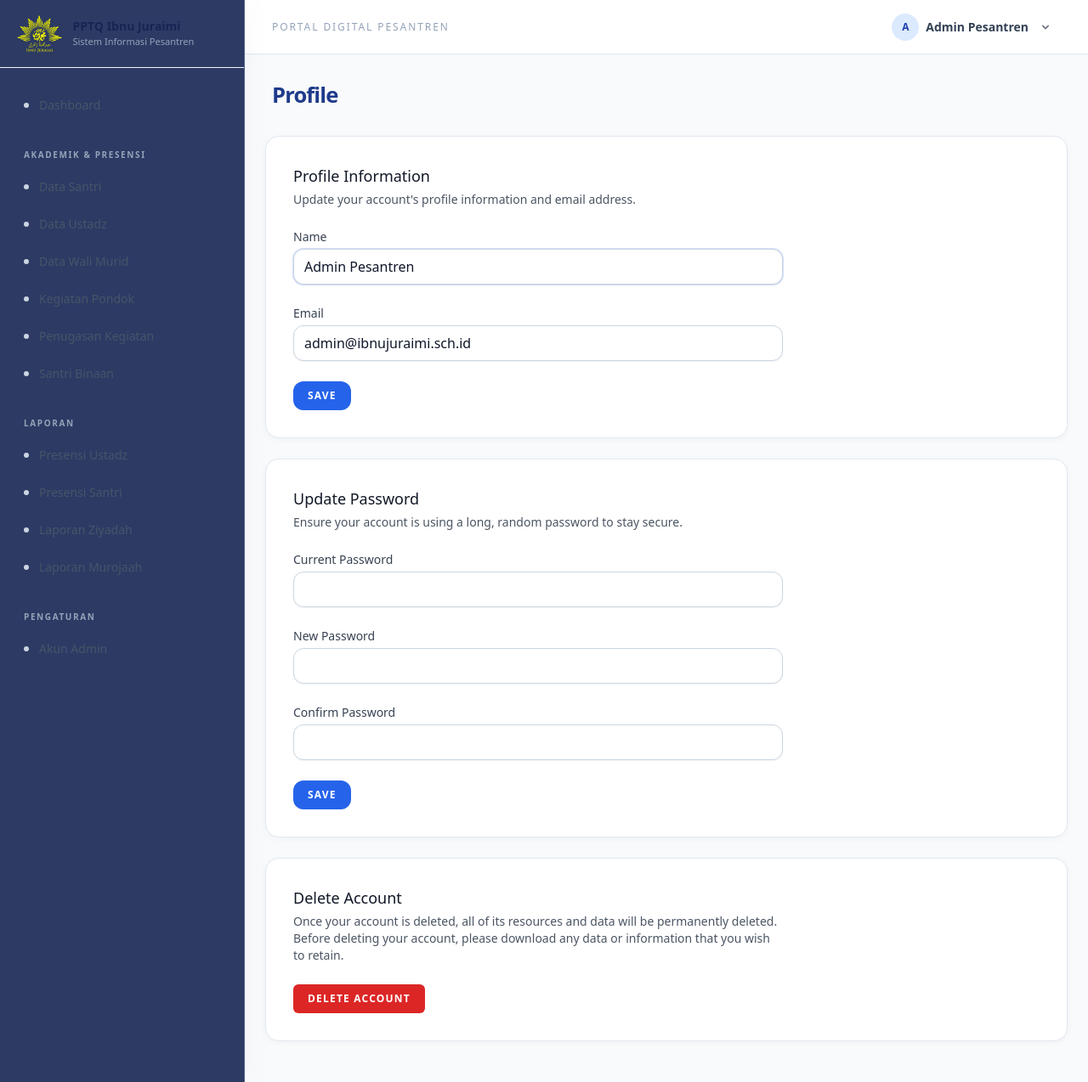
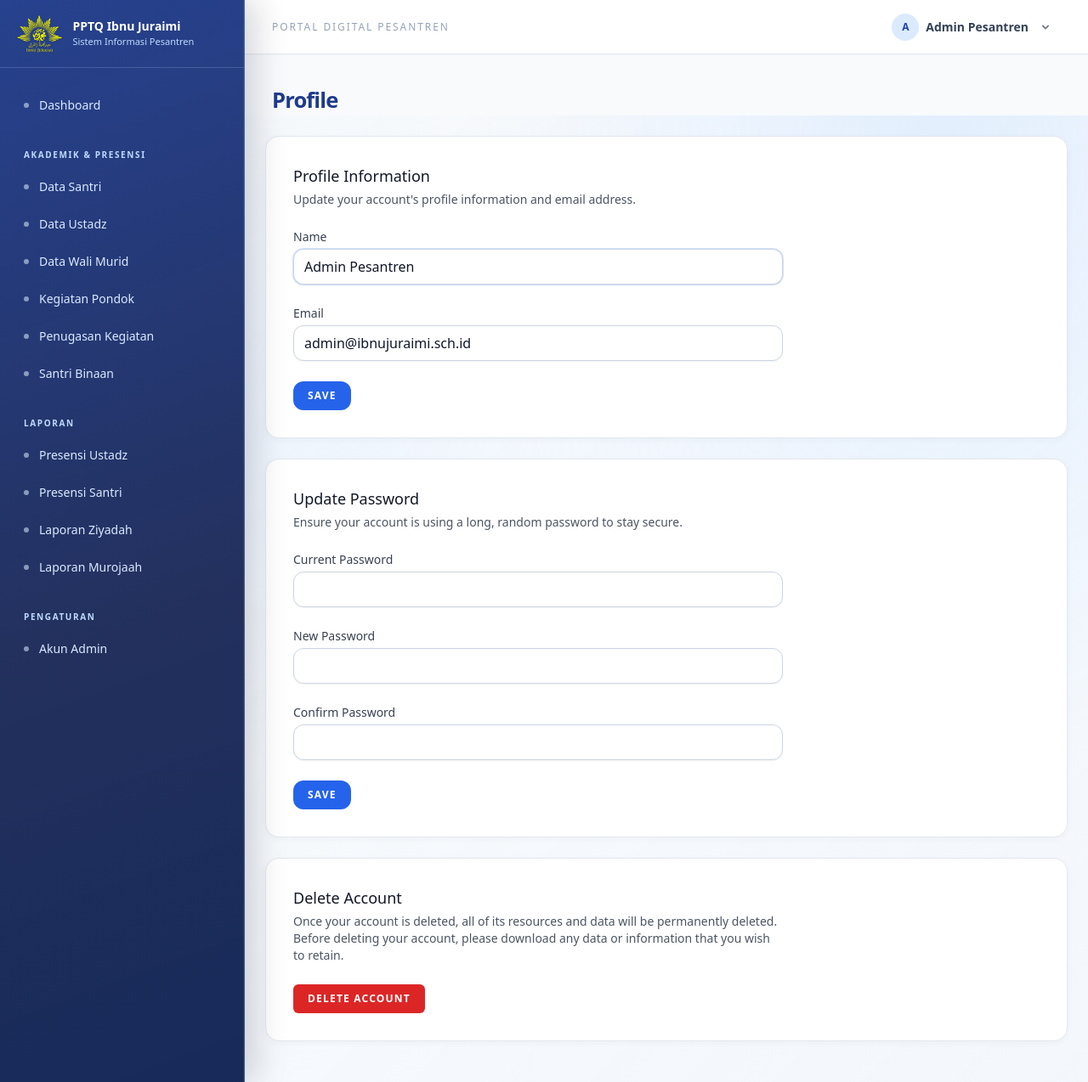
Before and after one commit to fadd00/capstone-2, a Laravel app: page /profile in a window 1280 px wide. Shown: the whole page at 85% size. Run offline with Laravel 12, Linux system fonts and the light colour scheme; a user stored in the database is signed in; data comes from the database, SQL or seed files in the repository; style sheets or scripts are compiled from the project's sources; some web fonts are replaced.

Commit message:
Efek parallax latar, header, dan kartu dibuat ringan dengan requestAnimationFrame; nonaktif saat prefers-reduced-motion aktif.

```diff
--- a/resources/css/app.css
+++ b/resources/css/app.css
@@ -98,7 +98,55 @@
 
 /* Shared application shell */
 .app-sidebar {
-    box-shadow: 8px 0 32px rgb(15 23 42 / 0.025);
+    background: linear-gradient(160deg, rgb(30 58 138 / 0.96), rgb(23 37 84 / 0.95) 58%, rgb(15 35 84 / 0.97));
+    border-color: rgb(191 219 254 / 0.24);
+    box-shadow: 12px 0 36px rgb(15 23 42 / 0.18), inset -1px 0 0 rgb(255 255 255 / 0.06);
+    -webkit-backdrop-filter: blur(20px);
+    backdrop-filter: blur(20px);
+}
+
+.app-sidebar > div {
+    border-color: rgb(191 219 254 / 0.2);
+}
+
+.app-sidebar .text-blue-950 {
+    color: #ffffff;
+}
+
+.app-sidebar .text-slate-400 {
+    color: #bfdbfe;
+}
+
+.app-sidebar .app-nav-link {
+    color: #dbeafe;
+}
+
+.app-sidebar .app-nav-link:hover {
+    background-color: rgb(255 255 255 / 0.12);
+    color: #ffffff;
+}
+
+.app-sidebar .app-nav-link[aria-current="page"] {
+    background-color: rgb(147 197 253 / 0.2);
+    color: #eff6ff;
+    box-shadow: inset 3px 0 0 #93c5fd, inset 0 0 0 1px rgb(191 219 254 / 0.2);
+}
+
+.app-sidebar .app-nav-link .bg-blue-600 {
+    background-color: #bfdbfe;
+}
+
+.app-sidebar .app-nav-link .bg-slate-300 {
+    background-color: rgb(219 234 254 / 0.56);
+}
+
+.app-sidebar button {
+    color: #dbeafe;
+}
+
+.app-sidebar button:hover {
+    background-color: rgb(255 255 255 / 0.12);
+    color: #ffffff;
 }
 
 .app-nav-link[aria-current="page"] {
@@ -119,6 +167,33 @@
 .app-main > div {
     padding-top: 1.5rem;
     padding-bottom: 3rem;
+}
+
+.app-main {
+    position: relative;
+    isolation: isolate;
+}
+
+.app-main::before {
+    position: absolute;
+    z-index: -1;
+    inset: 0;
+    content: "";
+    pointer-events: none;
+    background:
+        radial-gradient(ellipse at 82% 4%, rgb(191 219 254 / 0.36), transparent 34rem),
+        radial-gradient(ellipse at 8% 30%, rgb(219 234 254 / 0.32), transparent 30rem),
+        linear-gradient(135deg, rgb(248 250 252 / 0.4), rgb(239 246 255 / 0.48));
+    transform: translate3d(0, var(--ambient-parallax-y, 0px), 0);
+    will-change: transform;
+}
+
+.app-page-header,
+.app-main [class*="grid"] > a,
+.app-main [class*="grid"] > article,
+.app-main [class*="grid"] > div[class*="border"],
+.app-main article {
+    translate: 0 var(--parallax-depth-y, 0px);
 }
 
 .app-main .max-w-7xl,
--- a/resources/js/app.js
+++ b/resources/js/app.js
@@ -572,6 +572,40 @@ function initPageAnimations() {
     window.addEventListener('load', () => ScrollTrigger.refresh(), { once: true });
 }
 
+function initDashboardParallax() {
+    if (window.matchMedia('(prefers-reduced-motion: reduce)').matches) return;
+
+    const main = document.querySelector('.app-main');
+    if (!main) return;
+
+    const depthTargets = document.querySelectorAll(
+        '.app-page-header, #main-content [class*="grid"] > a, #main-content [class*="grid"] > article, #main-content [class*="grid"] > div[class*="border"], #main-content article'
+    );
+    let frame = 0;
+
+    const updateParallax = () => {
+        main.style.setProperty('--ambient-parallax-y', `${Math.min(window.scrollY * 0.12, 64)}px`);
+
+        const viewportCenter = window.innerHeight / 2;
+        depthTargets.forEach((element) => {
+            const bounds = element.getBoundingClientRect();
+            const distanceFromCenter = viewportCenter - (bounds.top + bounds.height / 2);
+            const depth = Math.max(-8, Math.min(8, distanceFromCenter * 0.012));
+            element.style.setProperty('--parallax-depth-y', `${depth}px`);
+        });
+
+        frame = 0;
+    };
+
+    const scheduleParallax = () => {
+        if (!frame) frame = window.requestAnimationFrame(updateParallax);
+    };
+
+    window.addEventListener('scroll', scheduleParallax, { passive: true });
+    window.addEventListener('resize', scheduleParallax, { passive: true });
+    scheduleParallax();
+}
+
 document.addEventListener('DOMContentLoaded', () => {
     initConfirmDialog();
     initAppModals();
@@ -583,5 +617,6 @@ document.addEventListener('DOMContentLoaded', () => {
     initCheckinPhotoPreview();
     initTahfidzRange();
     initPageAnimations();
+    initDashboardParallax();
     initMotionInteractions();
 });
```
